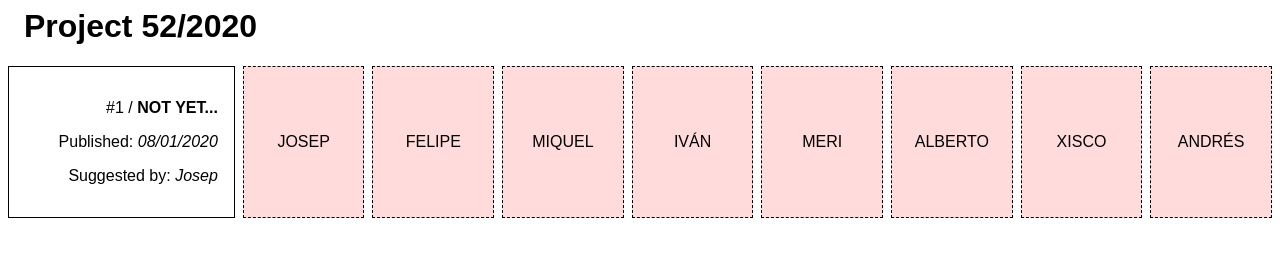
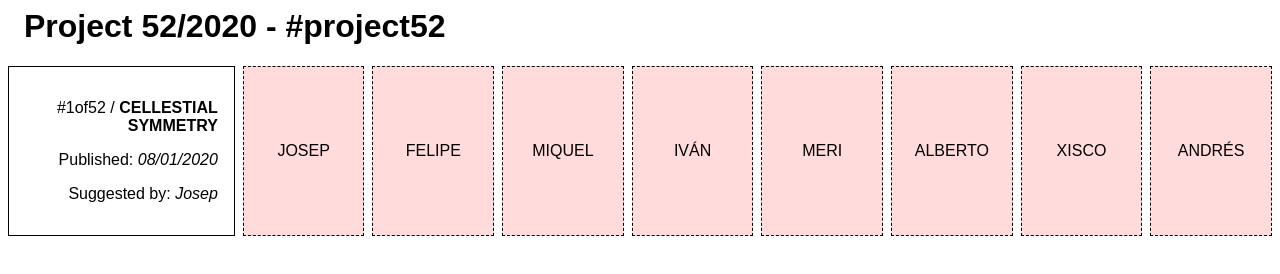
Before and after one commit to albertobastos/project-52-2020, a plain HTML site: page index.html in a window 1280 px wide. Drawn offline with Linux system fonts and the light colour scheme.

Commit message:
topic 1 suggested

```diff
--- a/data.json
+++ b/data.json
@@ -11,7 +11,15 @@
   },
   "weeks": [
     {
-      "topic": "Not yet..."
+      "topic": "Cellestial symmetry",
+      "josep": "",
+      "felipe": "",
+      "miquel": "",
+      "ivan": "",
+      "meri": "",
+      "alberto": "",
+      "xisco": "",
+      "andres": ""
     }
   ]
 }
--- a/index.html
+++ b/index.html
@@ -38,7 +38,7 @@ Vue.component('week-info', {
   },
   template: `
     <div class="week-info">
-      <p>#{{data.number}} / <strong>{{data.topic}}</strong></p>
+      <p>#{{data.number}}of52 / <strong>{{data.topic}}</strong></p>
       <p>Published: <i>{{data.dateStr}}</i></p>
       <p>Suggested by: <i>{{data.author}}</i></p>
     </div>
@@ -69,7 +69,7 @@ var app = new Vue({
   },
   template: `
 <div class="outer">
-  <h1>Project 52/2020</h1>
+  <h1>Project 52/2020 - #project52</h1>
   <week v-for="week in weeks" :key="week.number" :data="week"></week>
 </div>`
 });
```
